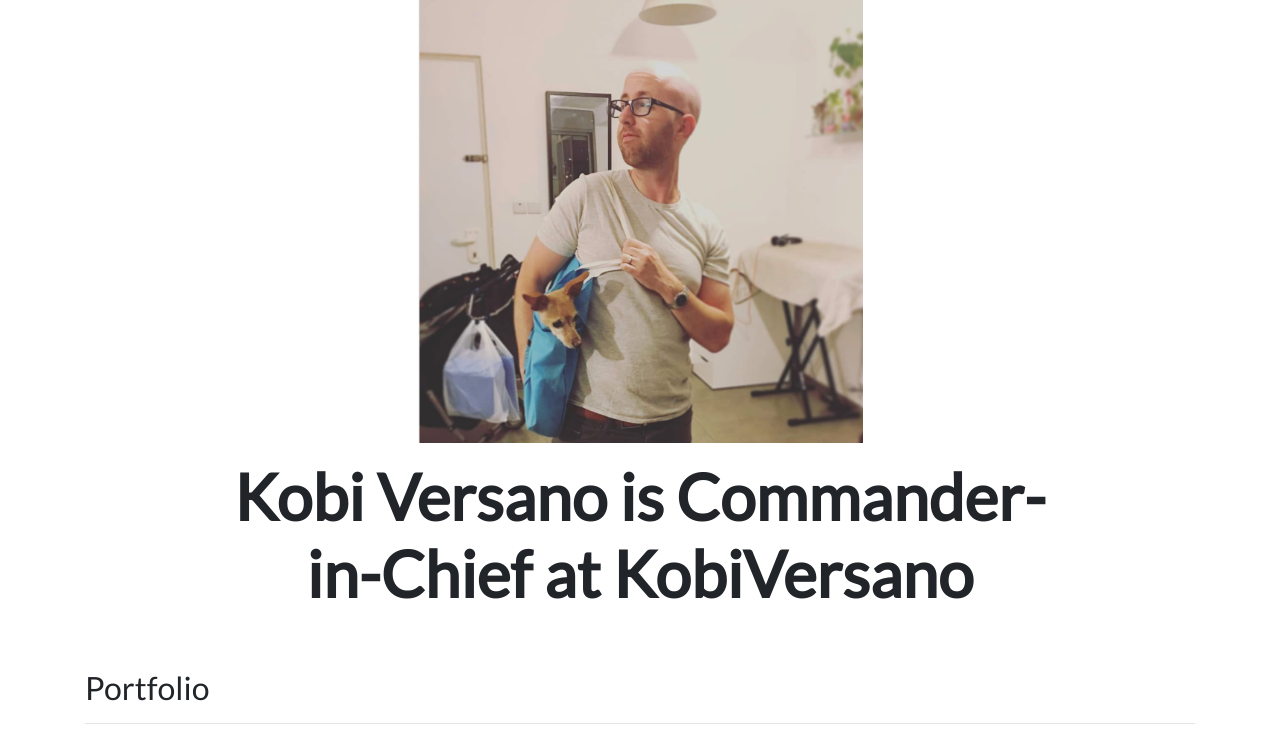
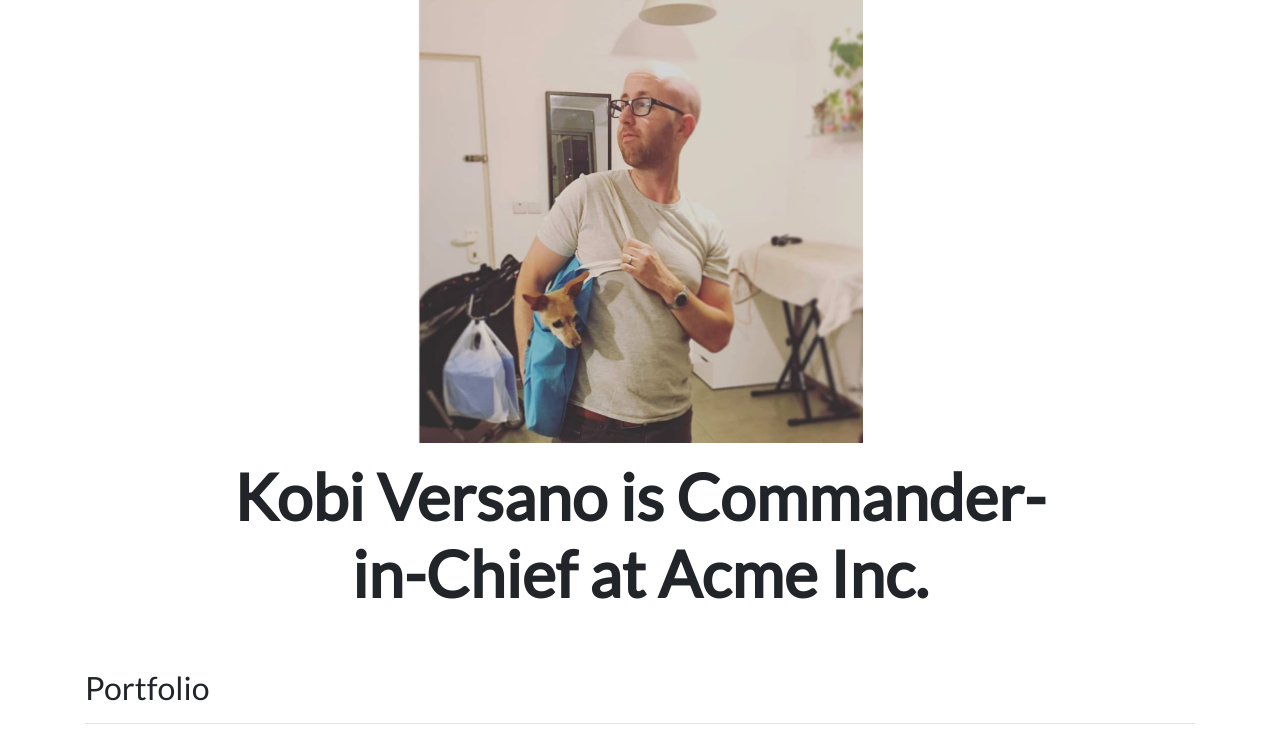
Before and after one commit to MrVersano/django3-personal-portfolio, a Django app: template portfolio/templates/portfolio/home.html in a window 1280 px wide. Shown: the part 73-809 px from the top of the page. Run offline with Django 3.2, Linux system fonts and the light colour scheme; the template is opened without the code that fills it: values that come from a table or form of the project are taken from there, others are empty; data comes from the database, SQL or seed files in the repository; parts of the project's set-up code (start-up, migrations or seed data) failed here and were passed over; some libraries are stand-ins or nearby versions.

Commit message:
Changed homepage

```diff
--- a/portfolio/templates/portfolio/home.html
+++ b/portfolio/templates/portfolio/home.html
@@ -12,7 +12,7 @@
 
 <div class="row justify-content-center mb-3">
   <div class="col-md-9 text-center">
-    <h1 id="hometext" class="font-weight-bold">Kobi Versano is Commander-in-Chief at KobiVersano</h1>
+    <h1 id="hometext" class="font-weight-bold">Kobi Versano is Commander-in-Chief at Acme Inc.</h1>
   </div>
 </div>
 
```
